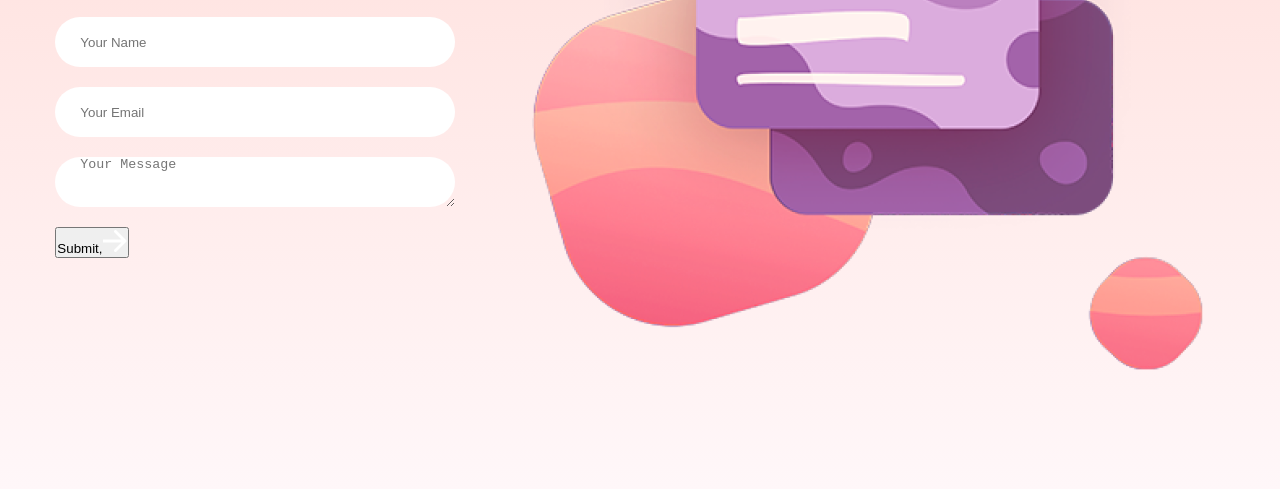
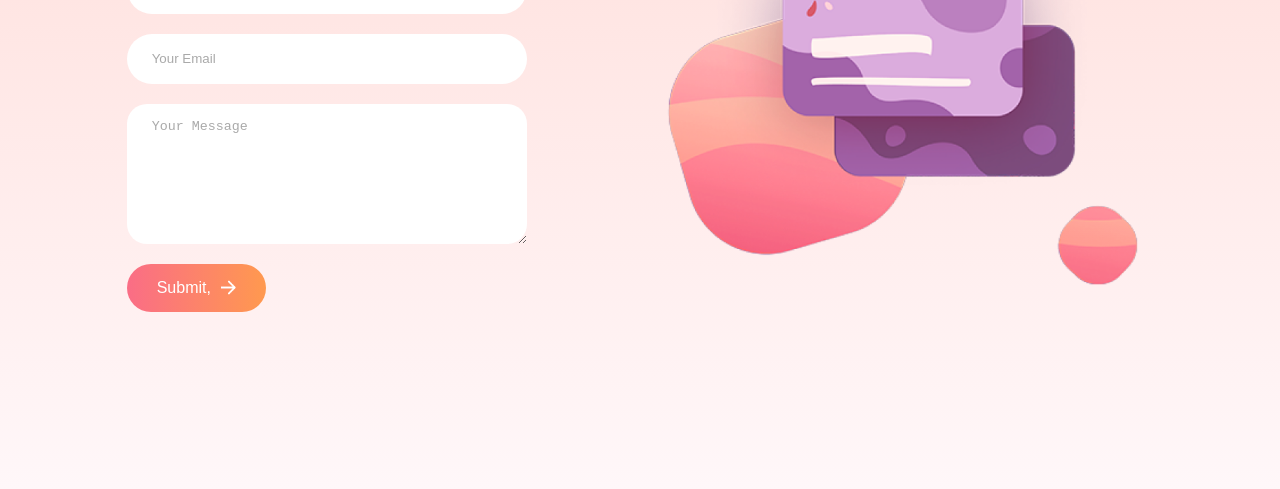
Before and after one commit to PasinduMadushanDias/web_tutorial_practices, a plain HTML site: page Day_02/index.html in a window 1280 px wide. Shown: the part 311-800 px from the top of the page. Drawn offline with Linux system fonts and the light colour scheme.

Commit message:
finish contact form

```diff
--- a/Day_02/index.html
+++ b/Day_02/index.html
@@ -8,11 +8,12 @@
 </head>
 <body>
   <div class="contact-container">
-    <form action="" class="contact-left">
+    <form action="https://api.web3forms.com/submit" method="POST" class="contact-left">
       <div class="contact-left-title">
         <h2>Get in touch</h2>
         <hr>
       </div>
+      <input type="hidden" name="access_key" value="da31807b-b90b-4b23-92d2-16cefc4bfc51">
       <input type="text" name="name" placeholder="Your Name" class="contact-inputs" required>
       <input type="email" name="email" placeholder="Your Email" class="contact-inputs" required>
       <textarea name="message" placeholder="Your Message" class="contact-inputs" required ></textarea>
--- a/Day_02/styles.css
+++ b/Day_02/styles.css
@@ -49,3 +49,45 @@ body{
     color: #666;
     border-radius: 50px;
 }
+.contact-left textarea{
+    height: 140px;
+    padding-top: 15px;
+    border-radius: 20px;
+}
+
+.contact-inputs:focus{
+    border: 2px solid #ff994f;
+}
+
+.contact-inputs::placeholder{
+    color: #a9a9a9;
+}
+
+.contact-left button{
+    display: flex;
+    align-items: center;
+    padding: 15px 30px;
+    font-size: 16px;
+    color: #fff;
+    gap: 10px;
+    border: none;
+    border-radius: 50px;
+    background: linear-gradient(270deg, #ff994f, #fa6d86);
+    cursor: pointer;
+}
+
+.contact-left button img{
+    height: 15px;
+}
+ .contact-right img{
+    width: 500px;
+ }
+
+ @media (max-width:800px){
+    .contact-inputs{
+        width: 80vw;
+    }
+    .contact-right{
+        display: none;
+    }
+ }
```
